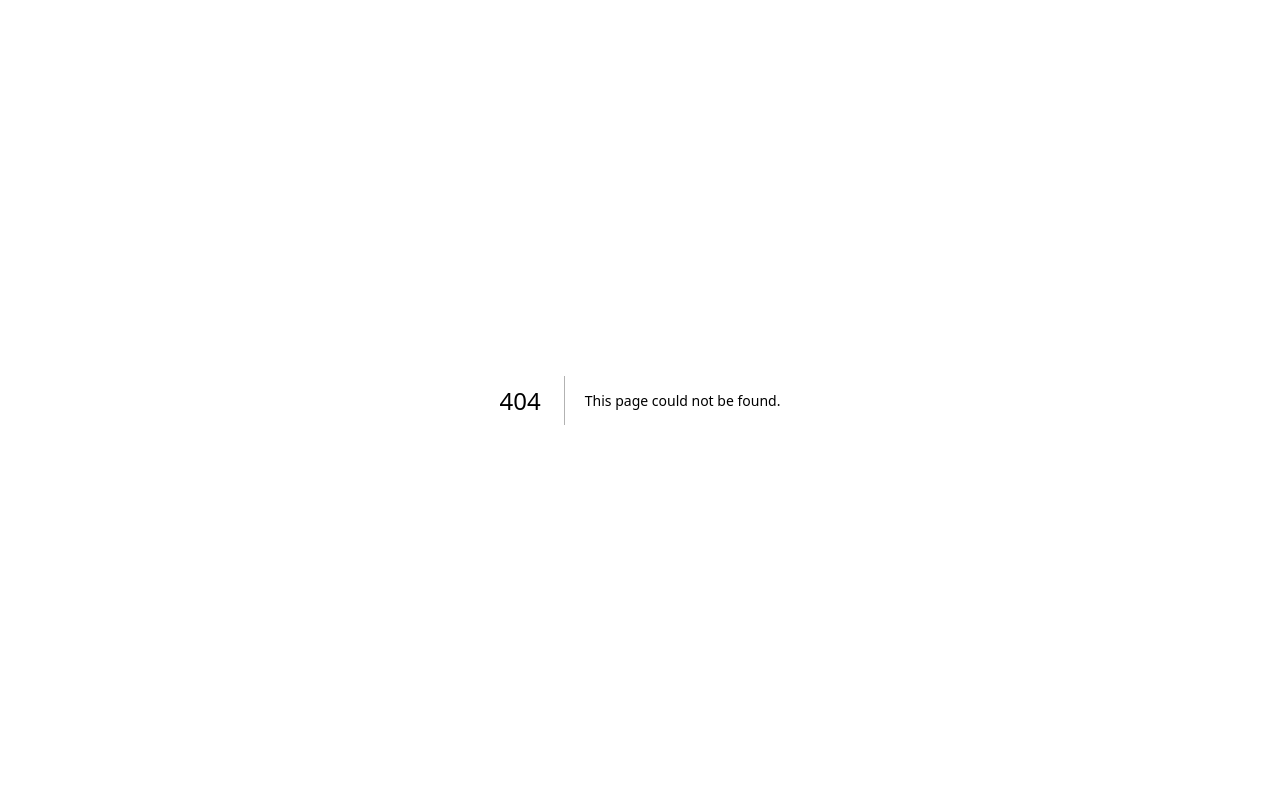
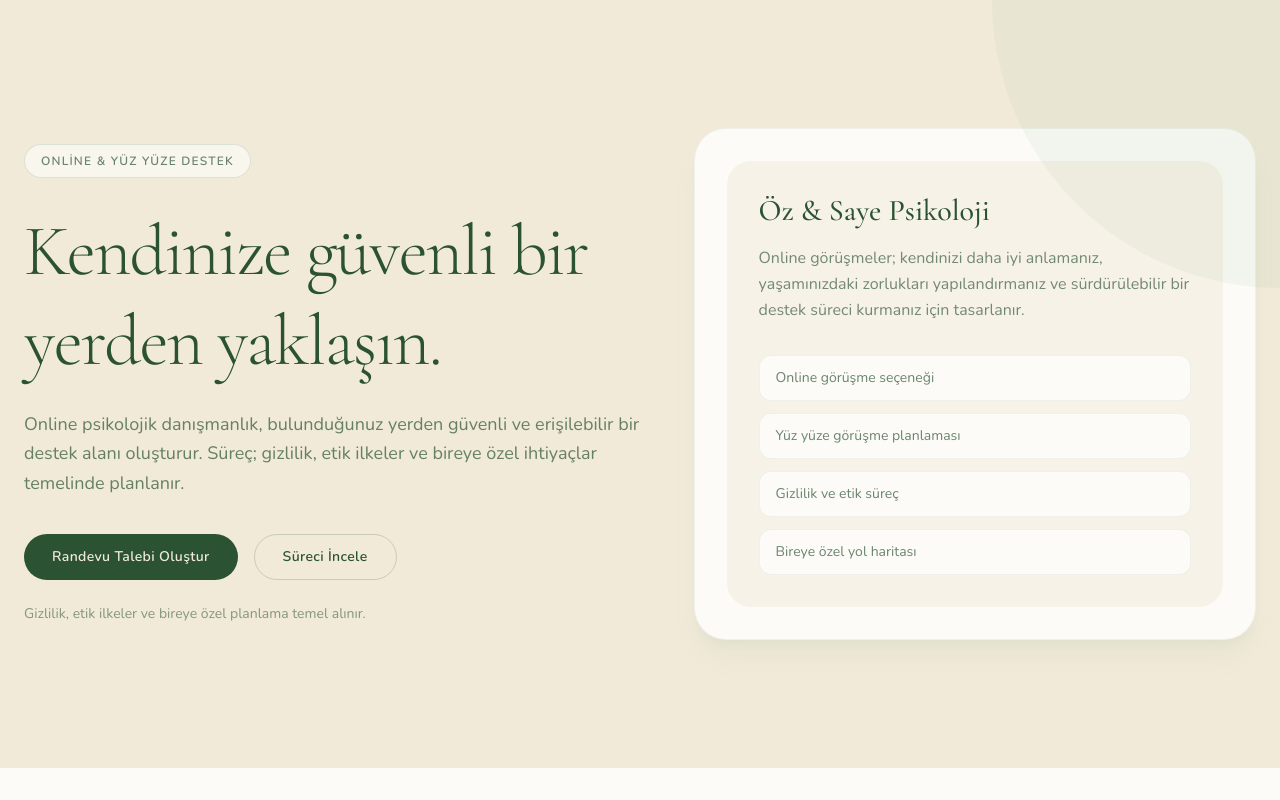
Before and after one commit to OmerYasirOnal/ozsaye-psikoloji, a Next.js app: page /online-psikolojik-danismanlik in a window 1280 px wide. Before the commit this address had no page. Shown: the top 800 px of the page. Built offline with nearby package versions, Linux system fonts and the light colour scheme.

Commit message:
Add online counseling landing page

```diff
--- /dev/null
+++ b/src/app/online-psikolojik-danismanlik/page.tsx
@@ -0,0 +1,43 @@
+import type { Metadata } from "next";
+import CampaignLanding from "@/components/CampaignLanding";
+
+export const metadata: Metadata = {
+  title: "Online Psikolojik Danışmanlık | Öz & Saye Psikoloji",
+  description:
+    "Online ve yüz yüze psikolojik danışmanlık için güvenli, etik ve bireye özel destek süreci.",
+  alternates: { canonical: "/online-psikolojik-danismanlik" },
+};
+
+export default function Page() {
+  return (
+    <CampaignLanding
+      eyebrow="Online & Yüz Yüze Destek"
+      title="Kendinize güvenli bir yerden yaklaşın."
+      lead="Online psikolojik danışmanlık, bulunduğunuz yerden güvenli ve erişilebilir bir destek alanı oluşturur. Süreç; gizlilik, etik ilkeler ve bireye özel ihtiyaçlar temelinde planlanır."
+      summary="Online görüşmeler; kendinizi daha iyi anlamanız, yaşamınızdaki zorlukları yapılandırmanız ve sürdürülebilir bir destek süreci kurmanız için tasarlanır."
+      services={[
+        "Online görüşme seçeneği",
+        "Yüz yüze görüşme planlaması",
+        "Gizlilik ve etik süreç",
+        "Bireye özel yol haritası",
+      ]}
+      faqs={[
+        {
+          question: "Online görüşmeler nasıl gerçekleşiyor?",
+          answer:
+            "Randevu planlandıktan sonra uygun dijital görüşme kanalı üzerinden, gizlilik ilkeleri korunarak süreç başlatılır.",
+        },
+        {
+          question: "İlk görüşmede ne konuşulur?",
+          answer:
+            "İlk görüşmede ihtiyaçlarınız, beklentileriniz ve süreç hedefleri değerlendirilir; size uygun yol haritası birlikte belirlenir.",
+        },
+        {
+          question: "Online destek herkes için uygun mudur?",
+          answer:
+            "Uygunluk kişinin ihtiyacına göre değerlendirilir. Gerekli durumlarda yüz yüze destek ya da farklı yönlendirmeler önerilebilir.",
+        },
+      ]}
+    />
+  );
+}
```
